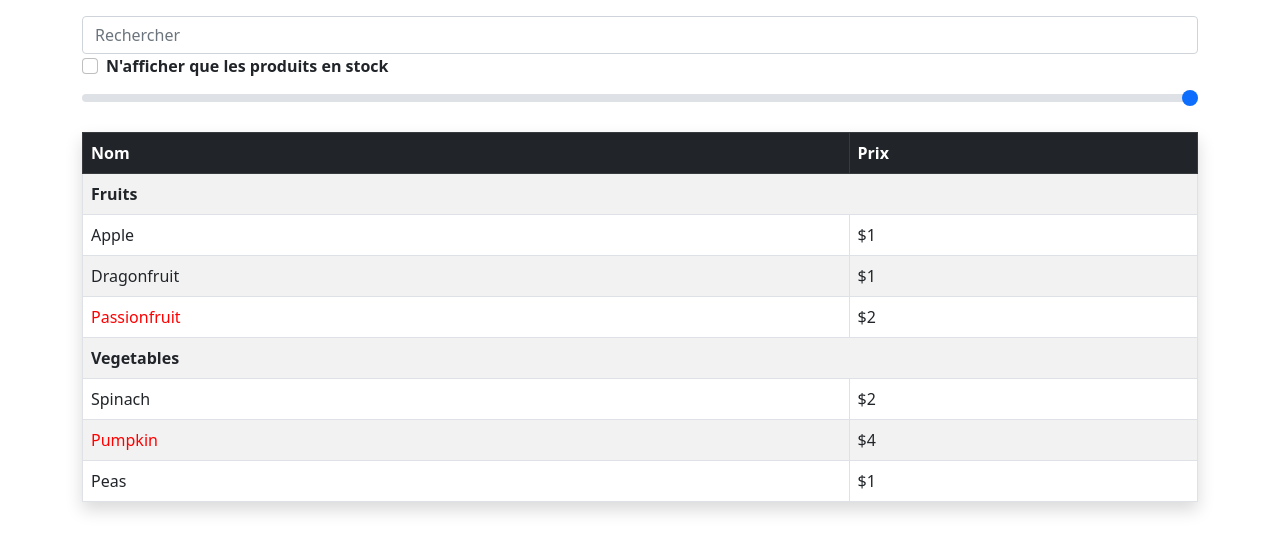
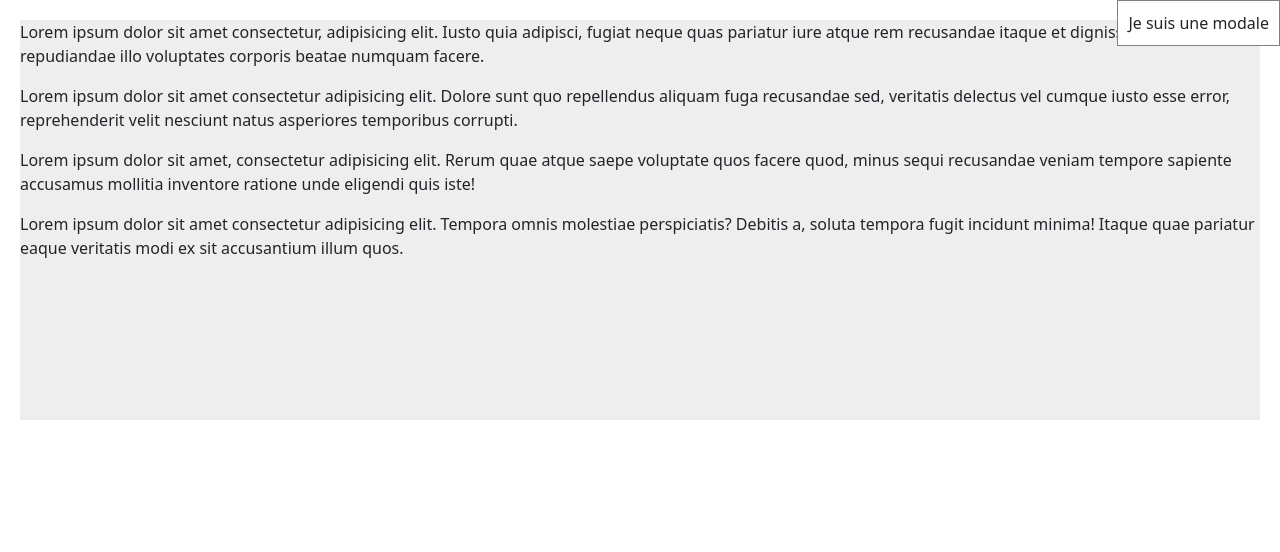
Before and after one commit to baziz7411/ListProd, a React (Vite) app: page / in a window 1280 px wide. Shown: the top 552 px of the page. Built offline with nearby package versions, Linux system fonts and the light colour scheme.

Commit message:
portails

```diff
--- a/src/App.jsx
+++ b/src/App.jsx
@@ -1,163 +1,44 @@
 import { useState } from 'react'
 import reactLogo from './assets/react.svg'
 import viteLogo from '/vite.svg'
+import { createPortal } from 'react-dom'
 
 
-const PRODUCTS = [
-    {category: "Fruits", price: "$1", stocked: true, name: "Apple"},
-    {category: "Fruits", price: "$1", stocked: true, name: "Dragonfruit"},
-    {category: "Fruits", price: "$2", stocked: false, name: "Passionfruit"},
-    {category: "Vegetables", price: "$2", stocked: true, name: "Spinach"},
-    {category: "Vegetables", price: "$4", stocked: false, name: "Pumpkin"},
-    {category: "Vegetables", price: "$1", stocked: true, name: "Peas"}
-]
 
 
 function App() {
+    return <div style={{
+                        height : 400,
+                        overflowY:'scroll',
+                        background:"#EEE",
+                        margin:20,
+                        position:"absolute",
+                        top:0
+                    }}>
 
-    const [search, setSearch] =  useState('')
-    const [showStockedOnly, setShowStockedOnly] = useState(false)
+        <p>Lorem ipsum dolor sit amet consectetur, adipisicing elit. Iusto quia adipisci, fugiat neque quas pariatur iure atque rem recusandae itaque et dignissimos ea repudiandae illo voluptates corporis beatae numquam facere.</p>
+        <p>Lorem ipsum dolor sit amet consectetur adipisicing elit. Dolore sunt quo repellendus aliquam fuga recusandae sed, veritatis delectus vel cumque iusto esse error, reprehenderit velit nesciunt natus asperiores temporibus corrupti.</p>
+        <p>Lorem ipsum dolor sit amet, consectetur adipisicing elit. Rerum quae atque saepe voluptate quos facere quod, minus sequi recusandae veniam tempore sapiente accusamus mollitia inventore ratione unde eligendi quis iste!</p>
+        <p>Lorem ipsum dolor sit amet consectetur adipisicing elit. Tempora omnis molestiae perspiciatis? Debitis a, soluta tempora fugit incidunt minima! Itaque quae pariatur eaque veritatis modi ex sit accusantium illum quos.</p>
 
-    const [maxPrice, setMaxPrice] = useState(10)
-
-    const visibleProdusts = PRODUCTS.filter( product => {
-        if(showStockedOnly && !product.stocked){  // shoStokedOnly == true : la case est cocher , !product.stocked : le produit n'est pas en stock
-            return false
-        }
-       if(search && !product.name.toLowerCase().includes(search.toLowerCase())){
-            return false
-        }
-
-        const priceNum = typeof product.price === 'number' ? product.price : Number(String(product.price).replace(/[^0-9.]/g, '')); // transformer les prix de straing en num
-
-
-        if(priceNum > maxPrice){
-            return false
-        }
-        return true
-    })
-
-  return <div className='container fixed-top'>
-        <SearchBar
-            search = {search}
-            OnSearchChange ={setSearch}
-            showStockedOnly={showStockedOnly}
-            onStockedOnlyChange={setShowStockedOnly}
-            maxPrice ={maxPrice}
-            onChangePrice ={setMaxPrice}
-            />
-        <ProductTable products={visibleProdusts}/>
-  </div>
-}
-
-function SearchBar({search,OnSearchChange, showStockedOnly , onStockedOnlyChange, maxPrice, onChangePrice}){
-    return <div className="mt-3">
-        <div className='mb-3'>
-            <Input
-                placeholder="Rechercher"
-                value={search}
-                onChange={OnSearchChange}
-                />
-
-            <Checkbox
-            checked={showStockedOnly}
-            OnChecked={onStockedOnlyChange}
-            label="N'afficher que les produits en stock" id="stocked"/>
-
-            <InputRange value={maxPrice} onChange={onChangePrice} />
-
-        </div>
+        <Modal/>
     </div>
 }
 
-function InputRange({value, onChange}){
-    return <div className='mt-2'>
-            <input
-                type='range'
-                className='form-range'
-                min={0}
-                max={10}
-                value={value}
-                onChange={(e) => onChange(Number(e.target.value))}/>
+function Modal(){
 
-        </div>
-}
-
-function Input({placeholder, value, onChange}){
-    return <div>
-        <input
-        type='text'
-        className='form-control'
-        value={value}
-        placeholder={placeholder}
-        onChange={ (e)=> onChange(e.target.value)}
-        />
-    </div>
-}
-function Checkbox({checked, OnChecked, label, id}){
-    return <div className='form-check'>
-        <input
-            id={id}
-            type='checkbox'
-            className='form-check-input'
-            checked={checked}
-            onChange={(e) => OnChecked(e.target.checked)}
-            />
-            <label htmlFor={id} className='form-check-label'><strong>{label}</strong></label>
-    </div>
+    return createPortal(<div style ={{
+            position: 'absolute',
+            top:0,
+            right:0,
+            padding:10,
+            border:'solid 1px grey',
+            background:'#FFF'
+    }}>
+        Je suis une modale
+    </div> ,   document.body  )
 }
 
 
 
-
-
-
-
-
-
-
-function ProductTable({products}){
-
-    const rowsProduit = []
-    let lastCategory = null
-
-    for(let product of products){
-        if(product.category !== lastCategory){
-           rowsProduit.push(<ProductCategoryRow key={product.category} name={product.category}/>)
-        }
-        lastCategory = product.category
-        rowsProduit.push(<ProductRow product={product} key={product.name} />)
-    }
-    return     <table className="table table-striped table-hover table-bordered shadow">
-
-      <thead className="table-dark">
-            <tr>
-                <th>Nom</th>
-                <th>Prix</th>
-            </tr>
-        </thead>
-        <tbody>
-            {rowsProduit}
-        </tbody>
-    </table>
-
-}
-
-
-function ProductRow({product}){
-
-    const style = product.stocked ? undefined : {color : 'red'}
-    return <tr>
-        <td style={style}>{product.name}</td>
-        <td>{product.price}</td>
-    </tr>
-}
-
-function ProductCategoryRow({name}){
-    return <tr>
-        <td colSpan={2}><strong>{name}</strong></td>
-    </tr>
-}
-
-
 export default App
```
